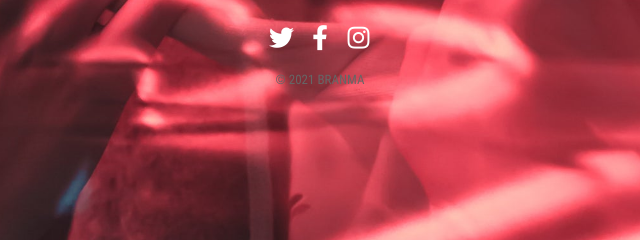
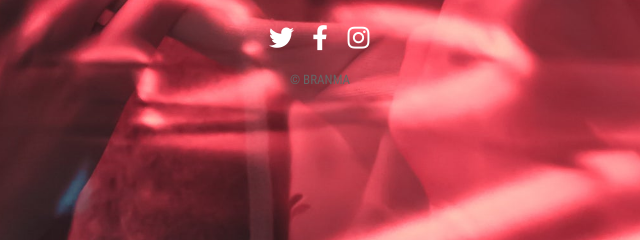
Before and after one commit to Tommybluero/branma, a plain HTML site: page index.html in a window 1280 px wide. Shown: the part 460-700 px from the top of the page, 320-960 px from the left. Drawn offline with Linux system fonts and the light colour scheme.

Commit message:
Update index.html
remove year

```diff
--- a/index.html
+++ b/index.html
@@ -123,6 +123,6 @@
 		<a href="https://instagram.com/branmaco" title="BRANMA on Instagram" rel="me" target="_blank"><i class="fab fa-instagram"></i></a>
 	</div>
 	<div class="block powered">
-  	  		  © 2021 BRANMA</div>
+  	  		  © BRANMA</div>
 	</body>
 </html>
```
